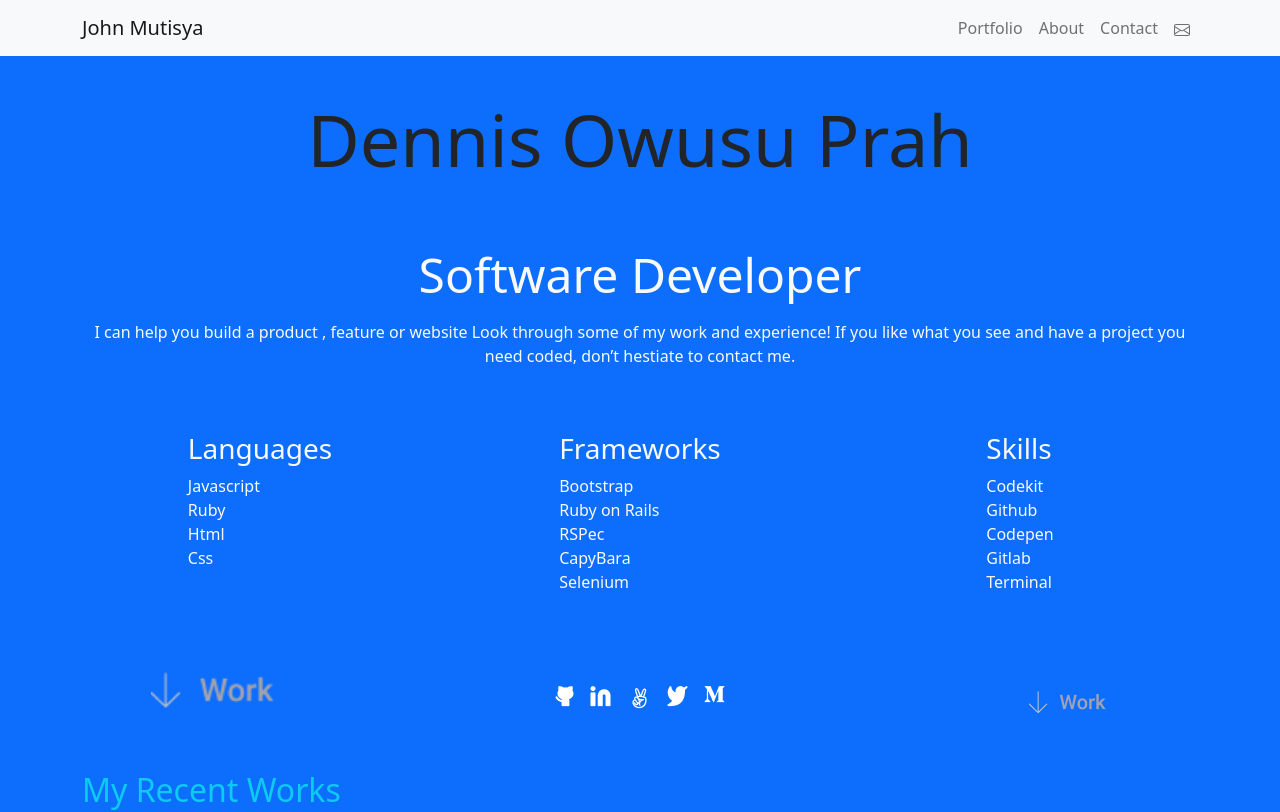
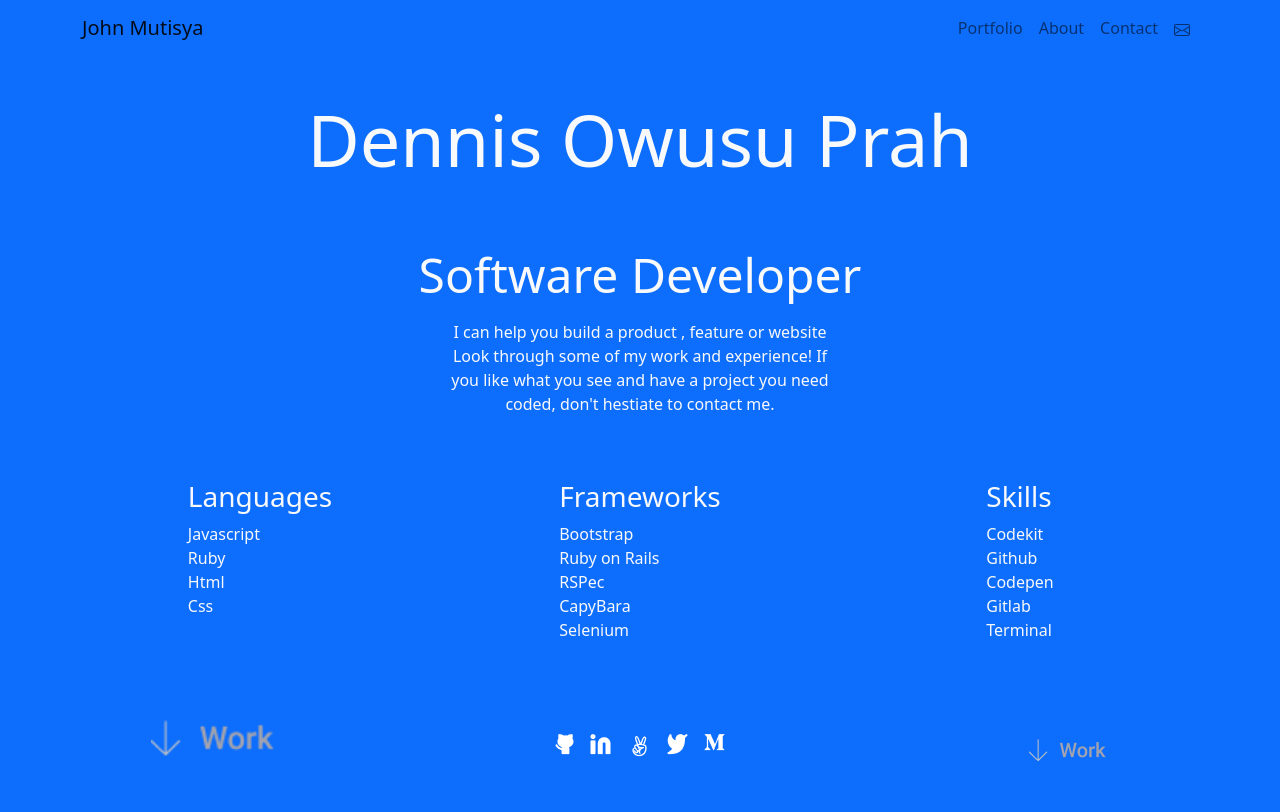
Before and after one commit to johnkioko/portfolio-built-with-bootstrap, a plain HTML site: page index.html in a window 1280 px wide. Shown: the top 812 px of the page. Drawn offline with nearby package versions, Linux system fonts and the light colour scheme.

```diff
--- a/index.html
+++ b/index.html
@@ -10,8 +10,8 @@
 </head>
 
 <body>
-  <div class="container-fluid bg-primary">
-    <nav class="navbar navbar-light bg-light navbar-expand-lg fixed-top">
+  <div class="container-fluid bg-primary text-light  ">
+    <nav class="navbar navbar-light bg-primary text-light navbar-expand-lg fixed-top">
       <div class="container">
         <a href="#" class="navbar-brand">John Mutisya</a>
         <button class="navbar-toggler" data-toggle="collapse" data-target="#navbarCollapse">
@@ -39,10 +39,13 @@
     </nav>
 
     <div class="container py-5">
-      <p class="display-2 p-5 text-center">Dennis Owusu Prah</p>
+      <p class="display-2 p-5 text-center text-light">Dennis Owusu Prah</p>
       <p class="display-5 text-center text-light">Software Developer</p>
       <p class="text-light text-center">
-        I can help you build a product , feature or website Look through some of my work and experience! If you like what you see and have a project you need coded,  don’t hestiate to contact me.
+        I can help you build a product , feature or website<br>
+         Look through some of my work and experience! If<br>
+          you like what you see and have a project you need<br>
+          coded,  don't hestiate to contact me.
       </p>
     </div>
 
```
